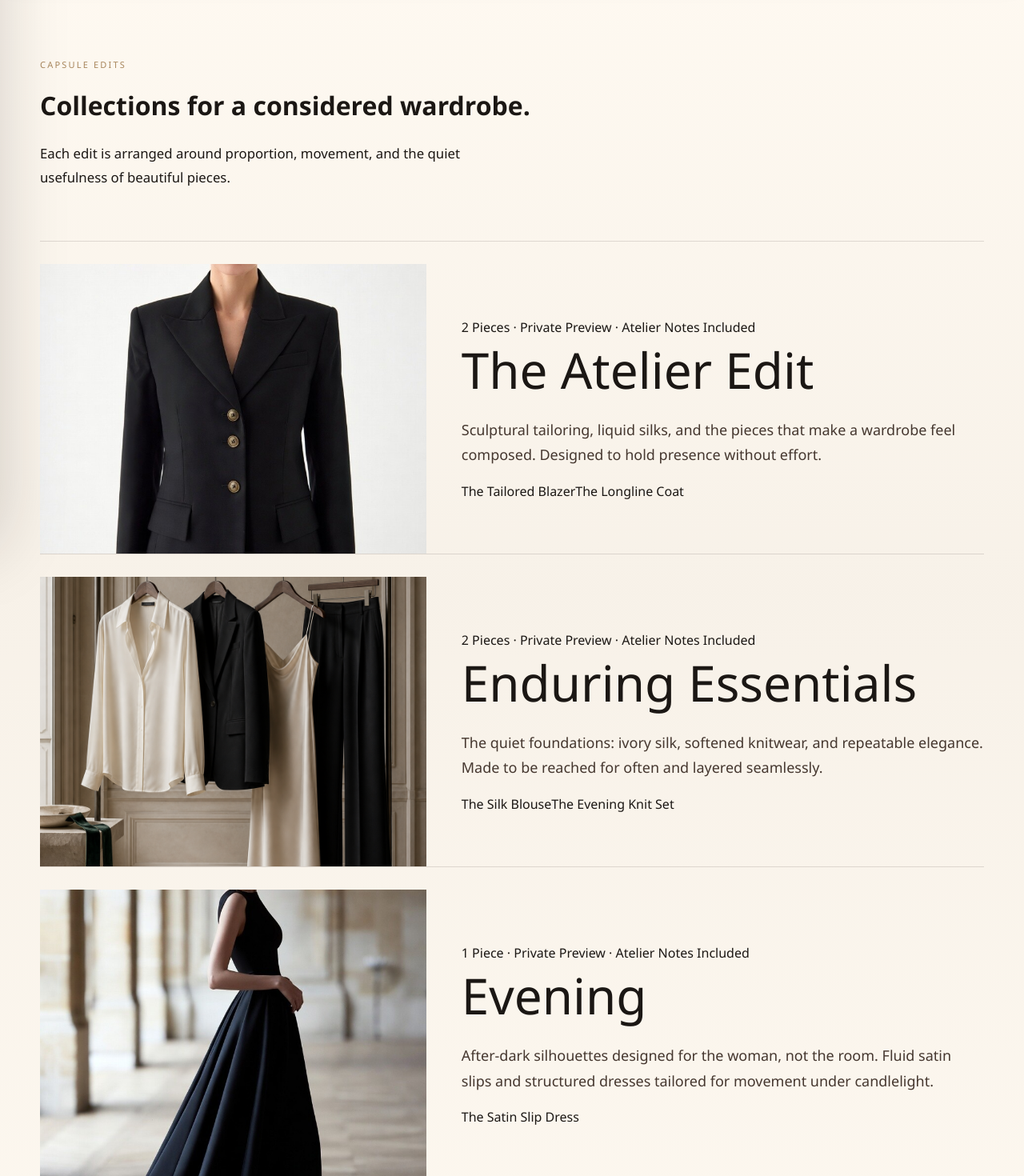
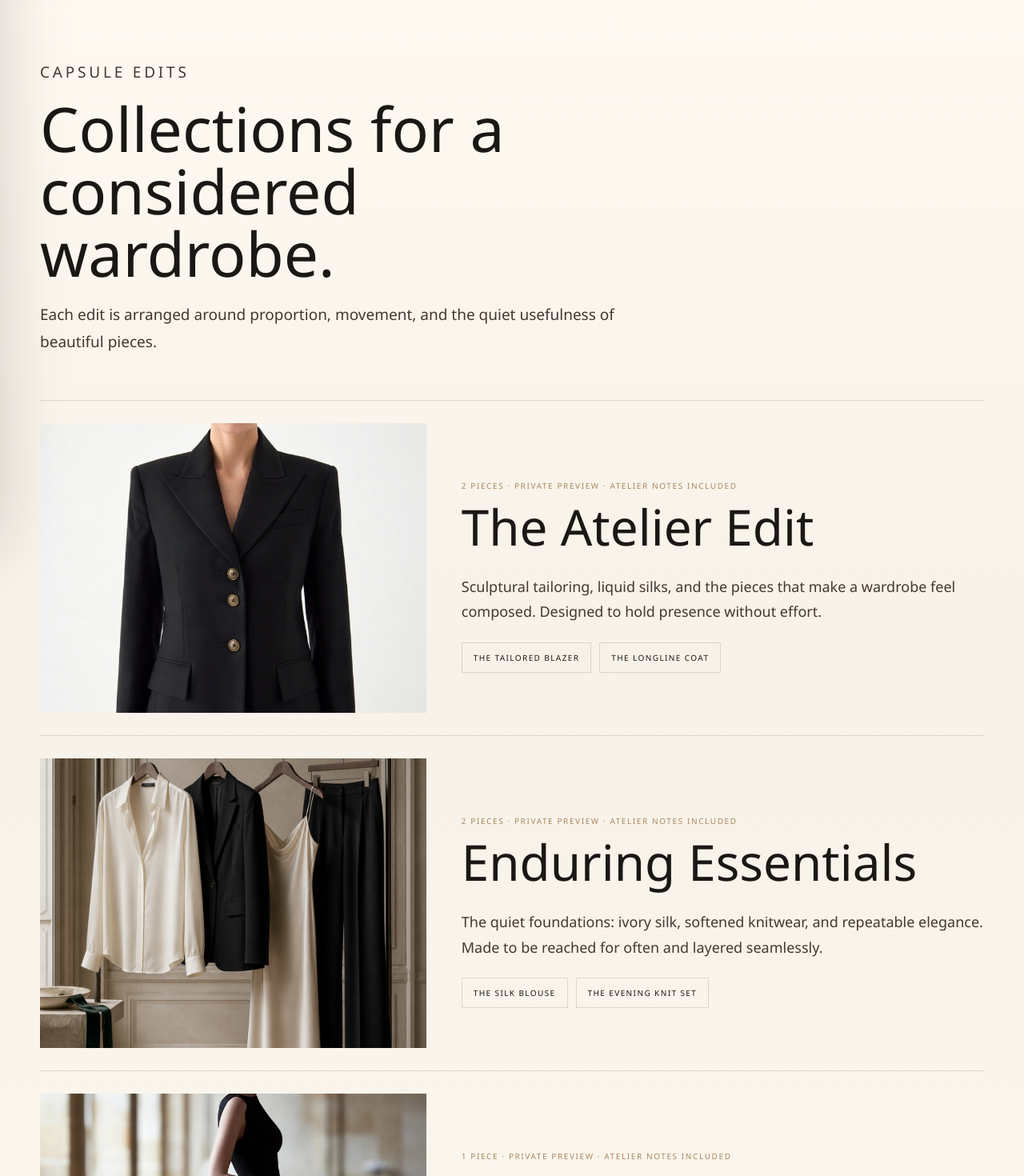
Before and after one commit to iasraful/orevia, a Next.js app: page /collections in a window 1280 px wide. Shown: the part 140-1610 px from the top of the page at 80% size. Built offline with nearby package versions, Linux system fonts and the light colour scheme.

Commit message:
feat: align Shop, Collections, About, and Contact pages with exact live stylesheet grid and markup selectors

```diff
--- a/app/collections/page.tsx
+++ b/app/collections/page.tsx
@@ -5,98 +5,74 @@ export const metadata = {
 
 export default function CollectionsPage() {
   return (
-    <div className="shell section-air">
+    <div className="page-shell">
+      <div className="page-hero">
         <p className="eyebrow">Capsule Edits</p>
-      <h1 style={{ marginBottom: "1.5rem" }}>
-        Collections for a considered wardrobe.
-      </h1>
-      <p
-        style={{
-          fontSize: "1.05rem",
-          color: "var(--muted)",
-          maxWidth: "600px",
-          marginBottom: "4rem",
-          lineHeight: "1.8",
-        }}
-      >
+        <h1>Collections for a considered wardrobe.</h1>
+        <p>
           Each edit is arranged around proportion, movement, and the quiet usefulness of beautiful pieces.
         </p>
+      </div>
 
-      <div className="collections-list">
-        {/* Collection 1 */}
+      <div className="collection-list">
+        {/* Collection 1: The Atelier Edit */}
         <div className="collection-row" id="the-atelier-edit">
-          <div className="collection-row-image">
           <img
             src="/orevia-blazer-model-editorial-clean.jpg"
             alt="The Atelier Edit"
           />
-          </div>
-          <div className="collection-row-content">
-            <div className="collection-row-meta">
+          <div>
+            <div className="collection-meta">
               2 Pieces · Private Preview · Atelier Notes Included
             </div>
             <h2>The Atelier Edit</h2>
             <p>
               Sculptural tailoring, liquid silks, and the pieces that make a wardrobe feel composed. Designed to hold presence without effort.
             </p>
-            <div className="collection-row-actions">
-              <a className="btn-capsule" href="/products/the-tailored-blazer">
-                The Tailored Blazer
-              </a>
-              <a className="btn-capsule" href="/products/the-longline-coat">
-                The Longline Coat
-              </a>
+            <div className="collection-product-links">
+              <a href="/products/the-tailored-blazer">The Tailored Blazer</a>
+              <a href="/products/the-longline-coat">The Longline Coat</a>
             </div>
           </div>
         </div>
 
-        {/* Collection 2 */}
+        {/* Collection 2: Enduring Essentials */}
         <div className="collection-row" id="enduring-essentials">
-          <div className="collection-row-image">
           <img
             src="/orevia-atelier-rail.png"
             alt="Enduring Essentials"
           />
-          </div>
-          <div className="collection-row-content">
-            <div className="collection-row-meta">
+          <div>
+            <div className="collection-meta">
               2 Pieces · Private Preview · Atelier Notes Included
             </div>
             <h2>Enduring Essentials</h2>
             <p>
               The quiet foundations: ivory silk, softened knitwear, and repeatable elegance. Made to be reached for often and layered seamlessly.
             </p>
-            <div className="collection-row-actions">
-              <a className="btn-capsule" href="/products/the-silk-blouse">
-                The Silk Blouse
-              </a>
-              <a className="btn-capsule" href="/products/the-evening-knit-set">
-                The Evening Knit Set
-              </a>
+            <div className="collection-product-links">
+              <a href="/products/the-silk-blouse">The Silk Blouse</a>
+              <a href="/products/the-evening-knit-set">The Evening Knit Set</a>
             </div>
           </div>
         </div>
 
-        {/* Collection 3 */}
+        {/* Collection 3: Evening */}
         <div className="collection-row" id="evening">
-          <div className="collection-row-image">
           <img
             src="/orevia-dress-editorial-colonnade-clean.jpg"
             alt="Evening"
           />
-          </div>
-          <div className="collection-row-content">
-            <div className="collection-row-meta">
+          <div>
+            <div className="collection-meta">
               1 Piece · Private Preview · Atelier Notes Included
             </div>
             <h2>Evening</h2>
             <p>
               After-dark silhouettes designed for the woman, not the room. Fluid satin slips and structured dresses tailored for movement under candlelight.
             </p>
-            <div className="collection-row-actions">
-              <a className="btn-capsule" href="/products/the-satin-slip-dress">
-                The Satin Slip Dress
-              </a>
+            <div className="collection-product-links">
+              <a href="/products/the-satin-slip-dress">The Satin Slip Dress</a>
             </div>
           </div>
         </div>
```
Also changed, not shown: app/about-orevia/page.tsx (+13 -18 lines), app/contact/page.tsx (+15 -22 lines), app/shop/page.tsx (+10 -16 lines). Lines whose indentation alone changed are shown as unchanged.
